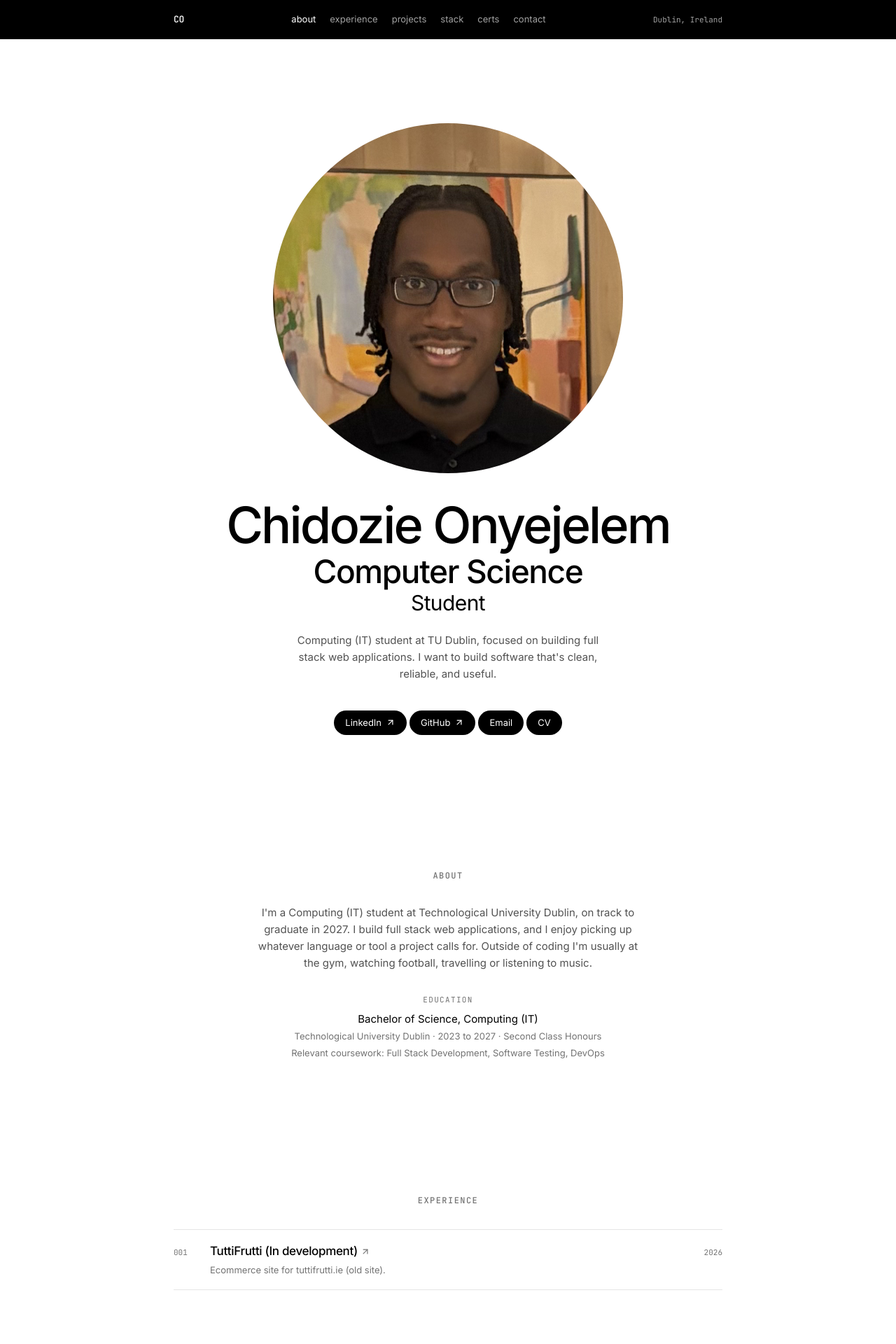
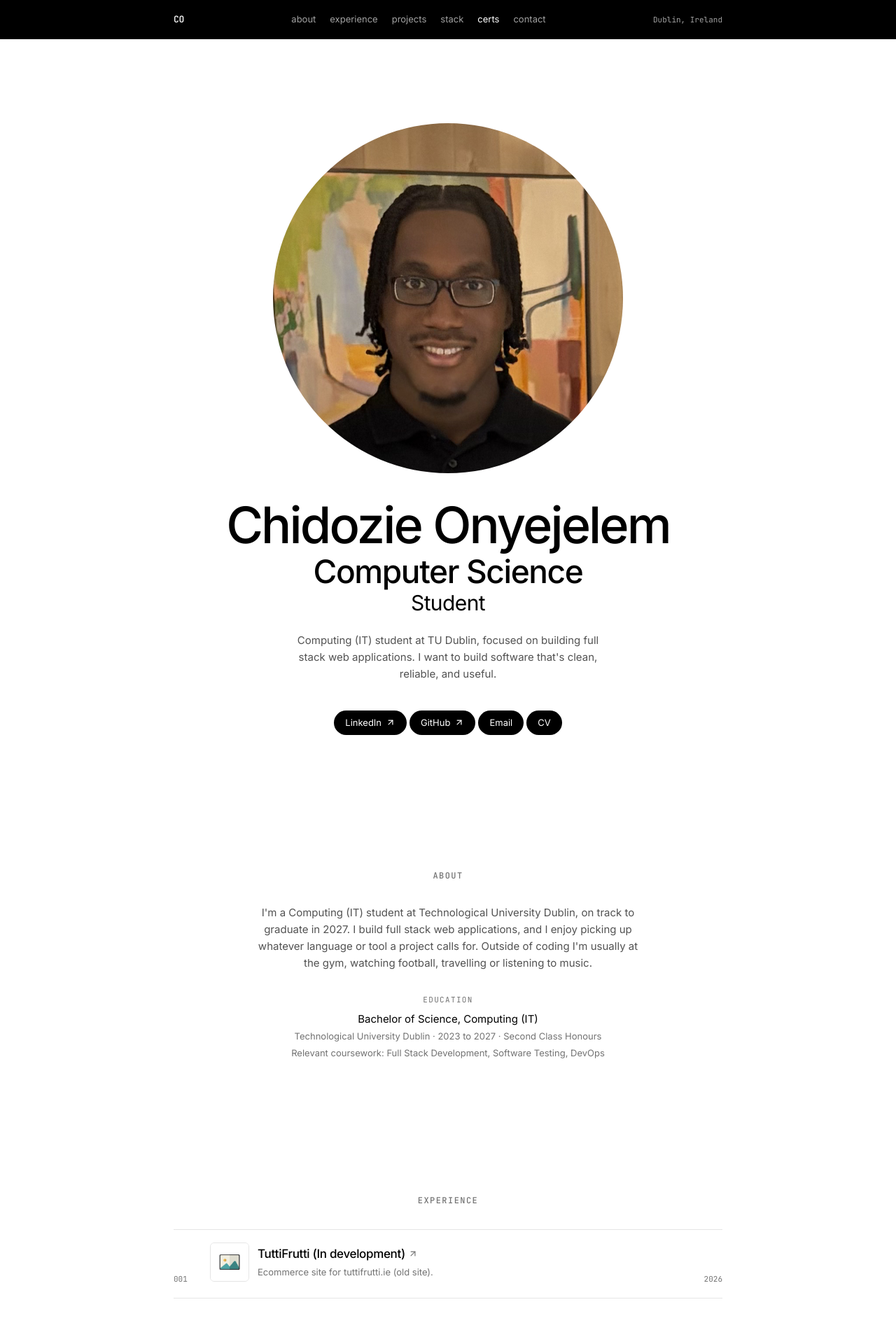
Before and after one commit to chidozieonyejelem/portfolio, a Next.js app: page / in a window 1280 px wide. Shown: the top 1920 px of the page at 70% size. Built offline with nearby package versions, Linux system fonts and the light colour scheme.

Commit message:
Fix nav scroll-spy (position-based), opacity-only reveal (fixes anchor offset), add project thumbnails (inline + hover preview)

```diff
--- a/components/project-section.js
+++ b/components/project-section.js
@@ -15,6 +15,8 @@ export function ProjectSection({ id, label, items }) {
             year={item.year}
             href={item.href}
             external={item.external}
+            image={item.image}
+            preview={item.preview}
           />
         ))}
       </div>
--- a/components/reveal.js
+++ b/components/reveal.js
@@ -2,9 +2,9 @@
 
 import { useEffect, useRef, useState } from "react";
 
-// Fades + lifts its children into view the first time they enter the viewport.
-// Works in every browser via IntersectionObserver. Users with reduced-motion
-// preference get an instant reveal (no transition) via `motion-reduce`.
+// Fades its children in the first time they enter the viewport. Opacity-only
+// (no transform) so it never offsets anchor-scroll targets. Works in every
+// browser via IntersectionObserver; respects reduced motion.
 export function Reveal({ children }) {
   const ref = useRef(null);
   const [visible, setVisible] = useState(false);
@@ -19,7 +19,7 @@ export function Reveal({ children }) {
           observer.disconnect();
         }
       },
-      { threshold: 0.12, rootMargin: "0px 0px -8% 0px" }
+      { threshold: 0, rootMargin: "0px 0px -10% 0px" }
     );
     observer.observe(el);
     return () => observer.disconnect();
@@ -29,8 +29,8 @@ export function Reveal({ children }) {
     <div
       ref={ref}
       data-reveal
-      className={`[transition:opacity_0.6s_ease,transform_0.6s_ease] motion-reduce:transition-none ${
-        visible ? "translate-y-0 opacity-100" : "translate-y-6 opacity-0"
+      className={`[transition:opacity_0.6s_ease] motion-reduce:transition-none ${
+        visible ? "opacity-100" : "opacity-0"
       }`}
     >
       {children}
--- a/components/site-header.js
+++ b/components/site-header.js
@@ -12,26 +12,33 @@ const navLinks = [
   { label: "contact", href: "#top", section: null },
 ];
 
+const sectionIds = navLinks.map((link) => link.section).filter(Boolean);
+
 export function SiteHeader() {
   const [active, setActive] = useState("");
 
   useEffect(() => {
-    const sections = navLinks
-      .map((link) => link.section && document.getElementById(link.section))
-      .filter(Boolean);
-    if (sections.length === 0) return;
-    const observer = new IntersectionObserver(
-      (entries) => {
-        entries.forEach((entry) => {
-          if (entry.isIntersecting) setActive(entry.target.id);
-        });
-      },
-      // a thin band across the middle of the viewport: whichever section
-      // crosses it is the "current" one.
-      { rootMargin: "-45% 0px -45% 0px", threshold: 0 }
-    );
-    sections.forEach((section) => observer.observe(section));
-    return () => observer.disconnect();
+    const onScroll = () => {
+      const line = 110; // header height + buffer
+      let current = "";
+      for (const id of sectionIds) {
+        const el = document.getElementById(id);
+        if (el && el.getBoundingClientRect().top <= line) current = id;
+      }
+      // when scrolled to the very bottom, force the last section active
+      if (window.innerHeight + window.scrollY >= document.documentElement.scrollHeight - 2) {
+        current = sectionIds[sectionIds.length - 1];
+      }
+      setActive(current);
+    };
+    const raf = requestAnimationFrame(onScroll);
+    window.addEventListener("scroll", onScroll, { passive: true });
+    window.addEventListener("resize", onScroll, { passive: true });
+    return () => {
+      cancelAnimationFrame(raf);
+      window.removeEventListener("scroll", onScroll);
+      window.removeEventListener("resize", onScroll);
+    };
   }, []);
 
   return (
--- a/components/work-row.js
+++ b/components/work-row.js
@@ -1,9 +1,29 @@
+import Image from "next/image";
 import { ArrowUpRight } from "lucide-react";
 
-export function WorkRow({ num, title, description, year, href, external = false }) {
+export function WorkRow({
+  num,
+  title,
+  description,
+  year,
+  href,
+  external = false,
+  image,
+  preview,
+}) {
   const content = (
-    <div className="grid grid-cols-[32px_1fr_80px] items-baseline gap-5 border-t-[0.5px] border-[#e5e5e5] py-[18px] [transition:padding-left_0.25s_ease] group-hover:pl-2">
+    <div className="relative grid grid-cols-[32px_1fr_80px] items-baseline gap-5 border-t-[0.5px] border-[#e5e5e5] py-[18px] [transition:padding-left_0.25s_ease] group-hover:pl-2">
       <span className="font-mono text-[11px] text-[#737373]">{num}</span>
+      <div className="flex items-center gap-3">
+        {image && preview === "inline" ? (
+          <Image
+            src={image}
+            alt=""
+            width={56}
+            height={56}
+            className="h-14 w-14 shrink-0 rounded-md border-[0.5px] border-[#e5e5e5] object-cover"
+          />
+        ) : null}
         <div>
           <h3 className="flex items-center gap-1 text-[17px] font-medium tracking-[-0.02em] text-black">
             {title}
@@ -13,7 +33,13 @@ export function WorkRow({ num, title, description, year, href, external = false
           </h3>
           {description ? <p className="mt-1 text-[13px] text-[#737373]">{description}</p> : null}
         </div>
+      </div>
       <span className="text-right font-mono text-[11px] text-[#737373]">{year}</span>
+      {image && preview === "hover" ? (
+        <div className="pointer-events-none absolute bottom-full left-8 z-10 mb-2 w-[200px] overflow-hidden rounded-lg border-[0.5px] border-[#e5e5e5] opacity-0 shadow-md transition-opacity duration-200 group-hover:opacity-100">
+          <Image src={image} alt="" width={200} height={125} className="h-auto w-full object-cover" />
+        </div>
+      ) : null}
     </div>
   );
 
```
Also changed, not shown: lib/content.js, public/projects/placeholder.png (added). Lines whose indentation alone changed are shown as unchanged.
